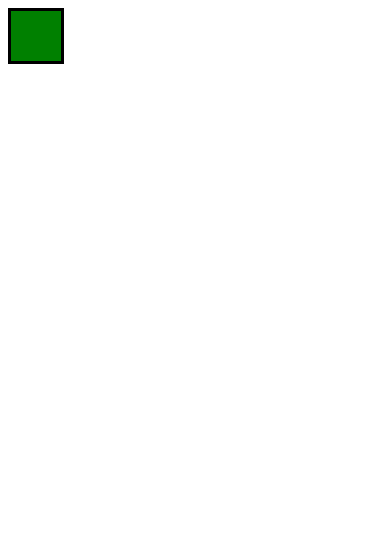
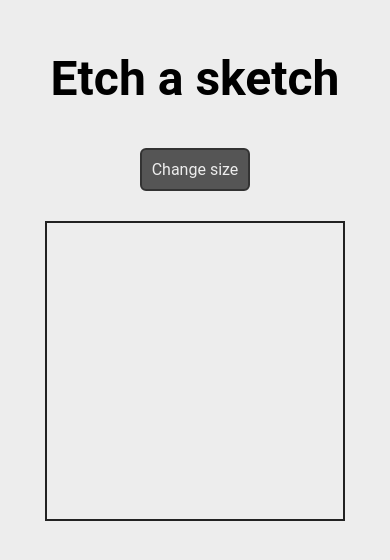
Before and after one commit to magidian/etch-a-sketch, a plain HTML site: page index.html in a window 390 px wide. Drawn offline with Linux system fonts and the light colour scheme.

Commit message:
something wrong

```diff
--- a/app.js
+++ b/app.js
@@ -1,25 +1,91 @@
-//creating reference to the nodes
-const body = document.querySelector("body");
-const container = document.createElement("div");
-let square = document.createElement("div");
+// //creating reference to the nodes
 
+// const body = document.querySelector("body");
+// const container = document.createElement("div");
+// let square = document.createElement("div");
+// const container = document.querySelector(".container");
 
+// //assign class 'container' to container and add it to the body
 
-//assign class 'container' to container and add it to the body
-container.classList.add("container");
-body.appendChild(container);
+// container.classList.add("container");
+// body.appendChild(container);
 
-//assign class 'square' to div and add it to the container
-square.classList.add("square");
-container.appendChild(square);
+// //assign class 'square' to div and add it to the container
+
+// square.classList.add("square");
+// container.appendChild(square);
 
 // create grid
-function createGrid (gridNumber) {
-    let gridArea = gridNumber **2;
-    for (let i = 1; i <= gridArea; i++) {
-        let gridItem = document.createElement('div');
-        container.style.gridTemplateColumns = `repeat(${gridNumber}, 1fr)`;
-        container.style.gridTemplateRows = `repeat(${gridNumber}, 1fr)`;
-        container.insertAdjacentElement('beforeend', gridItem);
+// function createGrid (gridNumber) {
+//     for (let i = 1; i <= gridNumber; i++) {
+//         const row = document.createElement('div');
+//         container.appendChild(row);
+
+//         for (let j = 1; j <= gridNumber; j++) {
+//             const square = document.createElement('div');
+//             square.setAttribute('id','innerSquare');
+//             square.classList.add('square');
+//             square.style.width = `${960/ gridNumber}px`;
+//             square.style.height = `${500/ gridNumber}px`;
+//            row.appendChild(square);
+//        }
+//     }
+// }
+
+// createGrid(3)
+
+const gridContainer = document.querySelector("#grid-container");
+const resetButton = document.querySelector("#reset-button");
+
+window.addEventListener("load", setDefaultGrid);
+resetButton.addEventListener("click", changeSize);
+
+function setDefaultGrid() {
+  setGridSize(16);
+  fillGrid(16);
+}
+
+function setGridSize(size) {
+  gridContainer.style.gridTemplateColumns = `repeat(${size}, 1fr)`;
+}
+
+function fillGrid(size) {
+  for (let i = 0; i < size * size; i++) {
+    const gridElement = document.createElement("div");
+    gridElement.classList.add = "grid-element";
+    gridElement.addEventListener("mouseover", changeColor);
+    gridContainer.appendChild(gridElement);
+  }
+}
+
+function changecolor(e) {
+  const randomR = Math.floor(Math.random() * 256);
+  const randomG = Math.floor(Math.random() * 256);
+  const randomB = Math.floor(Math.random() * 256);
+  e.target.style.backgroundColor = `rgb(${randomR},${randomG}, ${randomB})`;
+}
+
+function changeSize() {
+  let newSize = prompt("enter new size");
+
+  if (newSize !== null) {
+    newSize = parseInt(newSize);
+    if (newSize < 1 || newSize > 64 || Number.isNaN(newSize)) {
+      alert("enter a new number from 1-64 range");
+      changeSize; //why is this here?
+    } else {
+      clearGrid();
+      setGridSize(newSize);
+      fillGrid(newSize);
     }
+  }
 }
+
+function clearGrid() {
+  const gridArray = Array.from(gridContainer.childNodes);
+  gridArray.forEach((element) => {
+    gridContainer.removeChild(element);
+  });
+}
+
+//oh so no need to define element
--- a/index.html
+++ b/index.html
@@ -3,10 +3,17 @@
   <head>
     <meta charset="UTF-8" />
     <meta name="viewport" content="width=device-width, initial-scale=1.0" />
-    <title>Document</title>
+    <title>Etch-a-sketch</title>
     <link rel="stylesheet" href="styles.css" />
   </head>
   <body>
+    <header>
+      <h1>Etch a sketch</h1>
+    </header>
+    <div id="main-container" class="container">
+      <button id="reset-button" class="button">Change size</button>
+      <div id="grid-container" class="grid"></div>
+    </div>
 
     <script src="app.js"></script>
   </body>
--- a/styles.css
+++ b/styles.css
@@ -1,14 +1,91 @@
- .square {
-    height: 50px;
-    width: 50px;
-    background: green;
-    border: solid;
+:root {
+  --title: #333;
+  --background: #ededed;
+  --button-border: #333;
+  --button: #555;
+  --button-hover: #444;
+  --button-active: #333;
+  --border: #222;
+}
 
-   }
+*,
+*::before,
+*::after {
+  box-sizing: border-box;
+  padding: 0;
+  margin: 0;
+}
+
+html {
+  font-family: "Roboto", sans-serif;
+  font-size: 62.5%;
+  line-height: 1.6;
+}
+
+body {
+  background-color: var(--background);
+  font-size: 1.6rem;
+  text-align: center;
+}
+
+header {
+  margin-top: 3rem;
+  padding: 2rem;
+  font-size: 3.2rem;
+}
+
+h1 {
+  line-height: 1.2;
+}
+
+.title {
+  color: var(--title);
+}
 
 .container {
-    display: grid;
-    grid-template-columns: repeat (16, 1fr);
-    grid-template-rows: repeat (16, 1fr);
+  padding: 1rem;
+}
 
+.button {
+  padding: 1rem;
+  margin: 1rem;
+  border-radius: 6px;
+  border: 2px solid var(--button-border);
+  background-color: var(--button);
+  color: var(--background);
+  font-family: inherit;
+  font-size: 1.6rem;
+  outline: none;
 }
+
+.button:hover {
+  background-color: var(--button-hover);
+}
+
+.button:active {
+  background-color: var(--button-active);
+}
+
+.grid {
+  display: grid;
+  max-width: 500px;
+  min-height: 500px;
+  margin: 2rem auto;
+  border: 2px solid var(--border);
+}
+
+.grid-element {
+  border: 1px solid var(--border);
+  background-color: var(--background);
+}
+
+@media (max-width: 450px) {
+  header {
+    font-size: 2.4rem;
+  }
+
+  .grid {
+    max-width: 300px;
+    min-height: 300px;
+  }
+}
```
